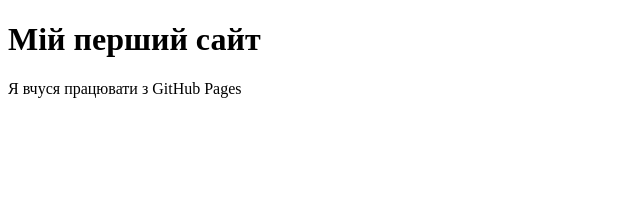
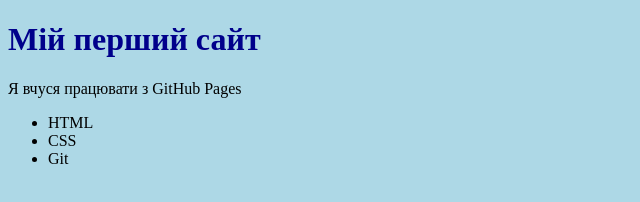
Before and after one commit to myronchukm-a11y/my-first-site, a plain HTML site: page index.html in a window 1280 px wide. Shown: the whole page, without its empty margins (0-640 px from the left). Drawn offline with Linux system fonts and the light colour scheme.

Commit message:
Add styles and list

```diff
--- a/index.html
+++ b/index.html
@@ -2,9 +2,18 @@
 <html>
 <head>
    <title>Мій перший сайт</title>
+   <link rel="stylesheet" href="style.css">
 </head>
 <body>
    <h1>Мій перший сайт</h1>
+
    <p>Я вчуся працювати з GitHub Pages</p>
+
+<ul>
+   <li>HTML</li>
+   <li>CSS</li>
+   <li>Git</li>
+</ul>
+
 </body>
 </html>
--- /dev/null
+++ b/style.css
@@ -0,0 +1,11 @@
+body {
+   background-color: lightblue;
+}
+
+h1 {
+   color: darkblue;
+}
+
+p {
+   color: black;
+}
```
